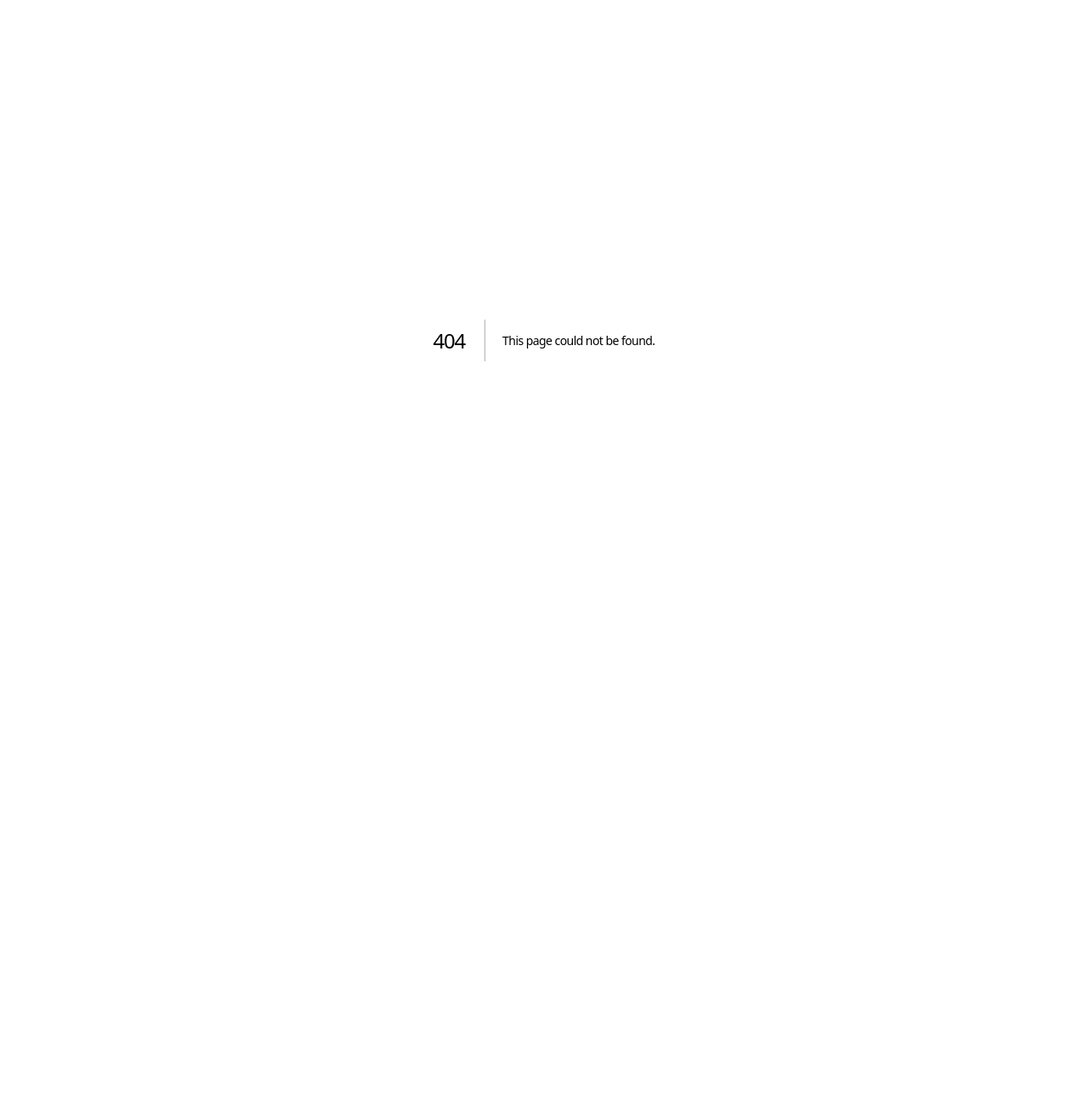
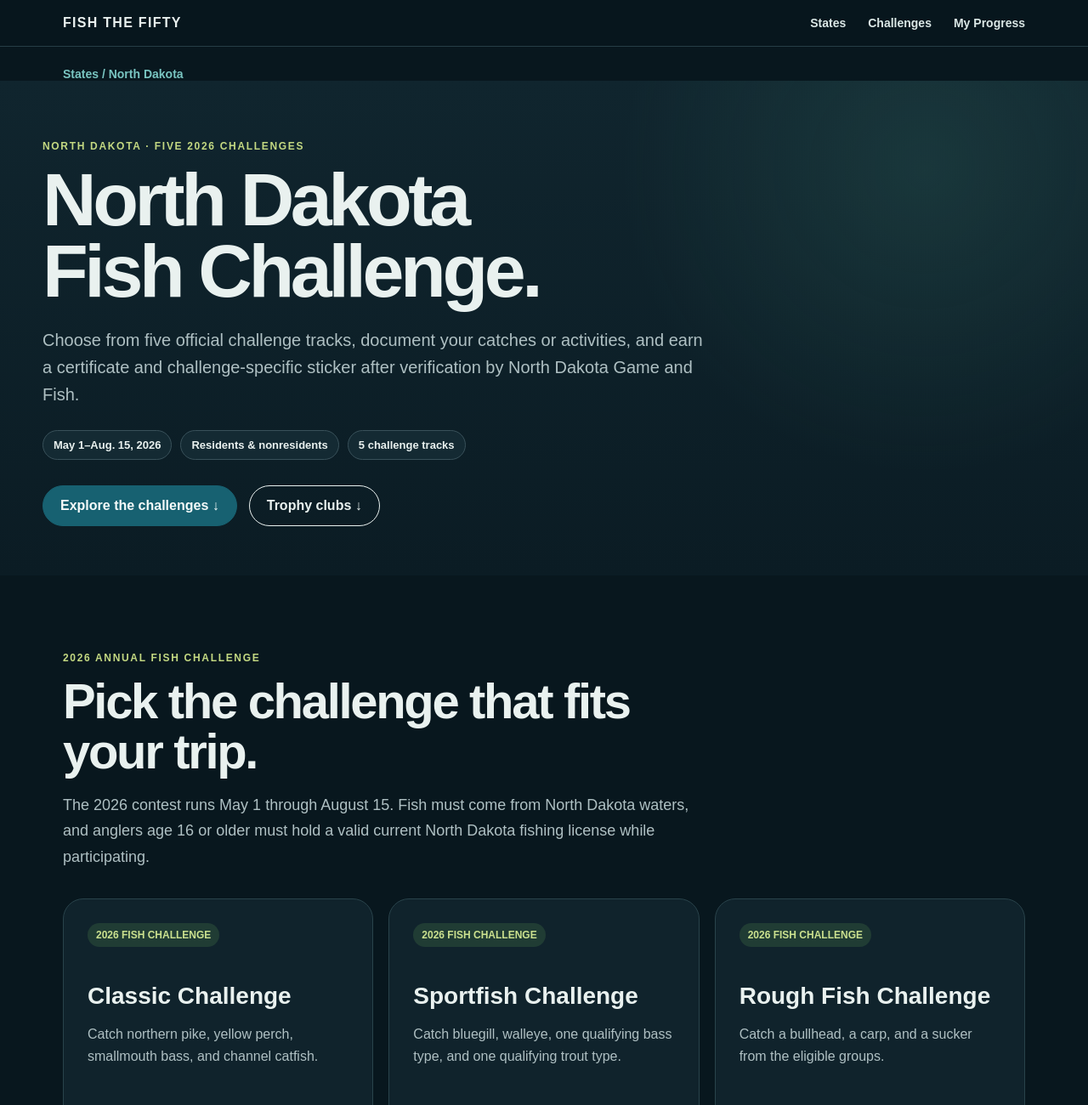
Before and after one commit to Geowow5/fish-the-fifty, a Next.js app: page /states/north-dakota/challenge in a window 1280 px wide. Before the commit this address had no page. Shown: the top 1300 px of the page at 85% size. Before the commit the page ends 800 px from the top, so only its background shows below. Built offline with nearby package versions, Linux system fonts and the light colour scheme.

Commit message:
Add North Dakota fish challenge page

```diff
--- /dev/null
+++ b/app/states/north-dakota/challenge/page.tsx
@@ -0,0 +1,74 @@
+import type { Metadata } from "next";
+
+export const metadata: Metadata = {
+  title: "North Dakota Fish Challenge | Fish the Fifty",
+  description: "Explore North Dakota's annual Fish Challenge plus Whopper Club, Catch and Release Club, and state record recognition.",
+};
+
+const challenge = "https://gf.nd.gov/fishing/fish-challenge";
+const rules = "https://gf.nd.gov/fishing/fish-challenge/rules";
+const clubs = "https://gf.nd.gov/fishing/clubs";
+const records = "https://gf.nd.gov/fishing/record-fish";
+
+const challenges = [
+  ["Classic Challenge", "Catch northern pike, yellow perch, smallmouth bass, and channel catfish."],
+  ["Sportfish Challenge", "Catch bluegill, walleye, one qualifying bass type, and one qualifying trout type."],
+  ["Rough Fish Challenge", "Catch a bullhead, a carp, and a sucker from the eligible groups."],
+  ["100 Fish Challenge", "Catch 100 fish of any species in North Dakota and submit the required final documentation."],
+  ["Total Catch Challenge", "Coach a new angler, clean up a fishing area, cook a catch, and share a fishing story."],
+] as const;
+
+const trophyExamples = [
+  ["Northern pike", "20 lb", "36 in"],
+  ["Walleye", "8 lb", "25 in"],
+  ["Yellow perch", "1 lb 12 oz", "13 in"],
+  ["Smallmouth bass", "3 lb", "18 in"],
+  ["Channel catfish", "12 lb", "30 in"],
+  ["Rainbow trout", "5 lb", "21 in"],
+  ["Freshwater drum", "6 lb", "—"],
+] as const;
+
+export default function NorthDakotaChallengePage() {
+  return <main>
+    <header className="nav-shell"><div className="nav-wrap"><a className="brand" href="/">FISH THE FIFTY</a><nav aria-label="Main navigation"><a href="/states">States</a><a href="/#challenges">Challenges</a><a href="/#progress">My Progress</a></nav></div></header>
+    <div className="breadcrumb"><a href="/states">States</a><span aria-hidden="true"> / </span><span>North Dakota</span></div>
+
+    <section className="page-hero challenge-hero"><div className="page-hero-inner">
+      <p className="eyebrow">NORTH DAKOTA · FIVE 2026 CHALLENGES</p>
+      <h1>North Dakota<br />Fish Challenge.</h1>
+      <p className="lead">Choose from five official challenge tracks, document your catches or activities, and earn a certificate and challenge-specific sticker after verification by North Dakota Game and Fish.</p>
+      <div className="state-facts"><span>May 1–Aug. 15, 2026</span><span>Residents &amp; nonresidents</span><span>5 challenge tracks</span></div>
+      <div className="actions"><a className="btn primary" href="#annual">Explore the challenges ↓</a><a className="btn secondary" href="#clubs">Trophy clubs ↓</a></div>
+    </div></section>
+
+    <section className="section" id="annual"><div className="section-heading">
+      <p className="eyebrow">2026 ANNUAL FISH CHALLENGE</p><h2>Pick the challenge that fits your trip.</h2>
+      <p>The 2026 contest runs May 1 through August 15. Fish must come from North Dakota waters, and anglers age 16 or older must hold a valid current North Dakota fishing license while participating.</p>
+    </div><div className="card-grid">{challenges.map(([name, description]) => <article className="challenge-card" key={name}><span className="state-pill">2026 FISH CHALLENGE</span><h3>{name}</h3><p>{description}</p><a href={challenge} target="_blank" rel="noreferrer">Official challenge details ↗</a></article>)}</div></section>
+
+    <section className="section challenge-layout"><div>
+      <p className="eyebrow">HOW TO COMPLETE IT</p><h2>Catch, document, submit.</h2>
+      <ol className="challenge-steps">
+        <li><strong>Choose one or more challenge tracks.</strong><span>No preregistration is required for the 2026 challenge.</span></li>
+        <li><strong>Complete each required catch or activity.</strong><span>For species-based challenges, photograph the fish and record the catch information required by the official form.</span></li>
+        <li><strong>Submit your progress online.</strong><span>Each fish submission includes the catch date, water, contact information, fishing license number, and a photo. The 100 Fish Challenge uses a final photo plus a species-count list.</span></li>
+        <li><strong>Mark the challenge complete.</strong><span>On the final submission, indicate that you completed the challenge so Game and Fish can verify the entries.</span></li>
+      </ol>
+      <a className="btn primary" href={rules} target="_blank" rel="noreferrer">Read the 2026 official rules ↗</a>
+    </div><aside className="challenge-side"><p className="eyebrow">RECOGNITION</p><h2>Certificate + sticker.</h2><p>Verified finishers receive a certificate of achievement and a challenge-specific sticker, and may be listed among the department's 2026 challenge winners.</p><p>The annual challenge is separate from North Dakota's ongoing Whopper Club, Catch and Release Club, and state record program.</p><a className="btn secondary" href={challenge} target="_blank" rel="noreferrer">North Dakota Fish Challenge ↗</a></aside></section>
+
+    <section className="section qualification-section alabama-size-section" id="clubs"><div className="section-heading">
+      <p className="eyebrow">WHOPPER &amp; CATCH AND RELEASE CLUBS</p><h2>Turn one big fish into official recognition.</h2>
+      <p>The Whopper Club recognizes listed species that meet a minimum weight. The Catch and Release Club uses minimum lengths for eligible species that are released unharmed.</p>
+    </div><div className="qualification-table-wrap alabama-table-wrap"><table><caption className="visually-hidden">Selected North Dakota Whopper Club and Catch and Release Club minimums</caption><thead><tr><th scope="col">Species</th><th scope="col">Whopper weight</th><th scope="col">Release length</th></tr></thead><tbody>{trophyExamples.map(([name, weight, length]) => <tr key={name}><th scope="row">{name}</th><td>{weight}</td><td>{length}</td></tr>)}</tbody></table></div>
+      <p className="alabama-threshold-note">Whopper Club entries must be submitted within 90 days and only one application per species is allowed in an angler's lifetime. Catch and Release entries also have a 90-day deadline and allow up to five recognized entries per species per year.</p>
+      <div className="actions"><a className="btn primary" href={clubs} target="_blank" rel="noreferrer">All club minimums &amp; applications ↗</a></div>
+    </section>
+
+    <section className="section challenge-layout"><div><p className="eyebrow">WHOPPER CLUB</p><h2>Weight-based trophy recognition.</h2><p>A qualifying fish must be legally harvested from North Dakota waters open to public fishing and weighed on a scale used in trade. The application records weight, length, catch date and water, plus signatures from the angler and person weighing the fish.</p><a className="btn primary" href={clubs} target="_blank" rel="noreferrer">Whopper Club details ↗</a></div><aside className="challenge-side"><p className="eyebrow">CATCH AND RELEASE CLUB</p><h2>Length-based recognition.</h2><p>Meet the published minimum length, release the fish unharmed, and have another angler witness and verify both the measurement and release.</p><a className="btn secondary" href={clubs} target="_blank" rel="noreferrer">Catch and Release details ↗</a></aside></section>
+
+    <section className="section final-cta challenge-final"><p className="eyebrow">STATE RECORD PATH</p><h2>Think you caught the biggest?</h2><p>North Dakota's state record process is separate and requires a legally harvested fish, certified commercial-scale weight, witness verification, a recognizable photo, and visual verification of the actual fish by Game and Fish within 30 days.</p><div className="actions"><a className="btn primary" href={records} target="_blank" rel="noreferrer">State record requirements ↗</a><a className="btn secondary" href="/states">Back to all states</a></div></section>
+
+    <footer><strong>FISH THE FIFTY</strong><span>Built for anglers who want to fish farther.</span></footer>
+  </main>;
+}
```
